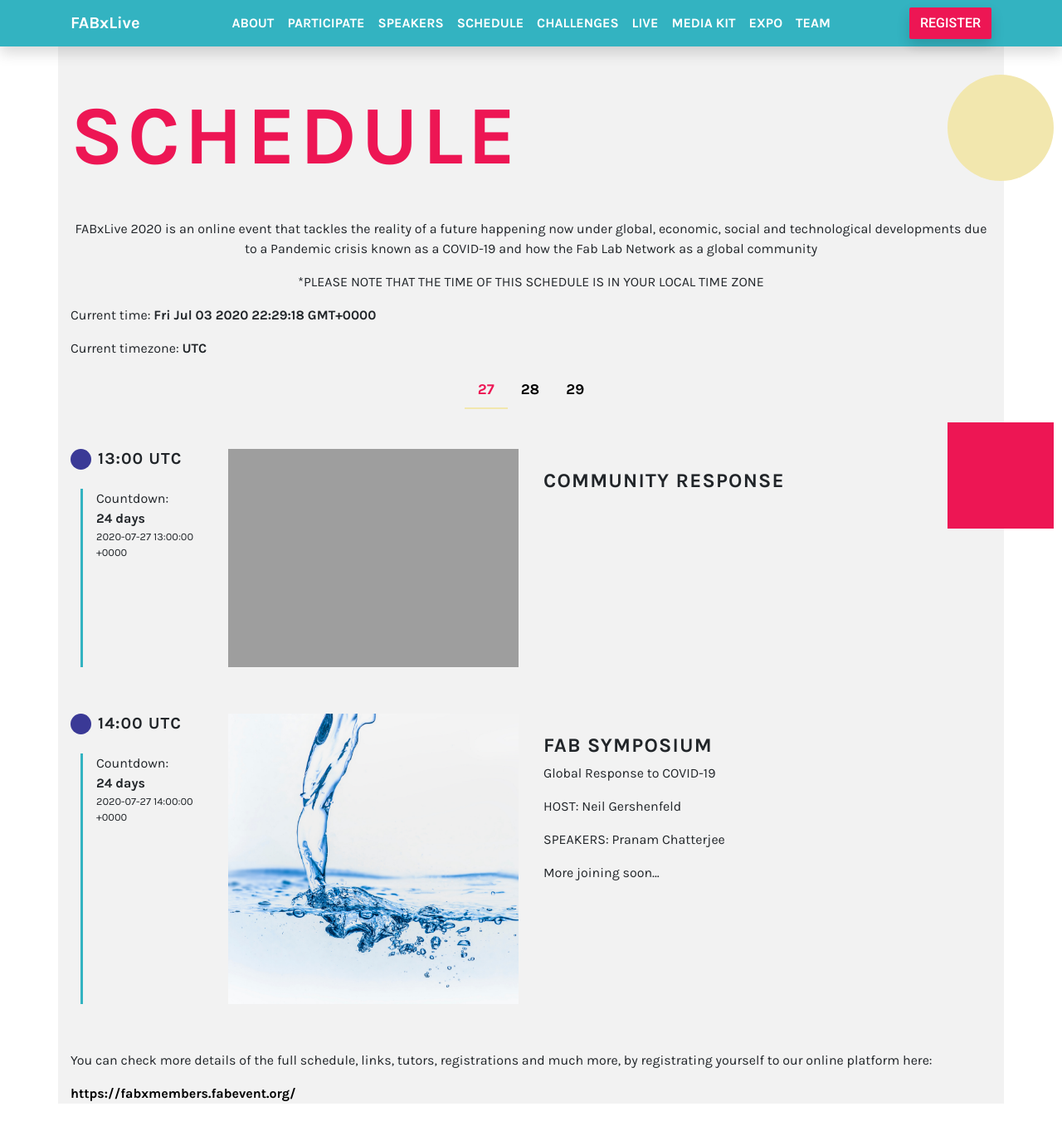
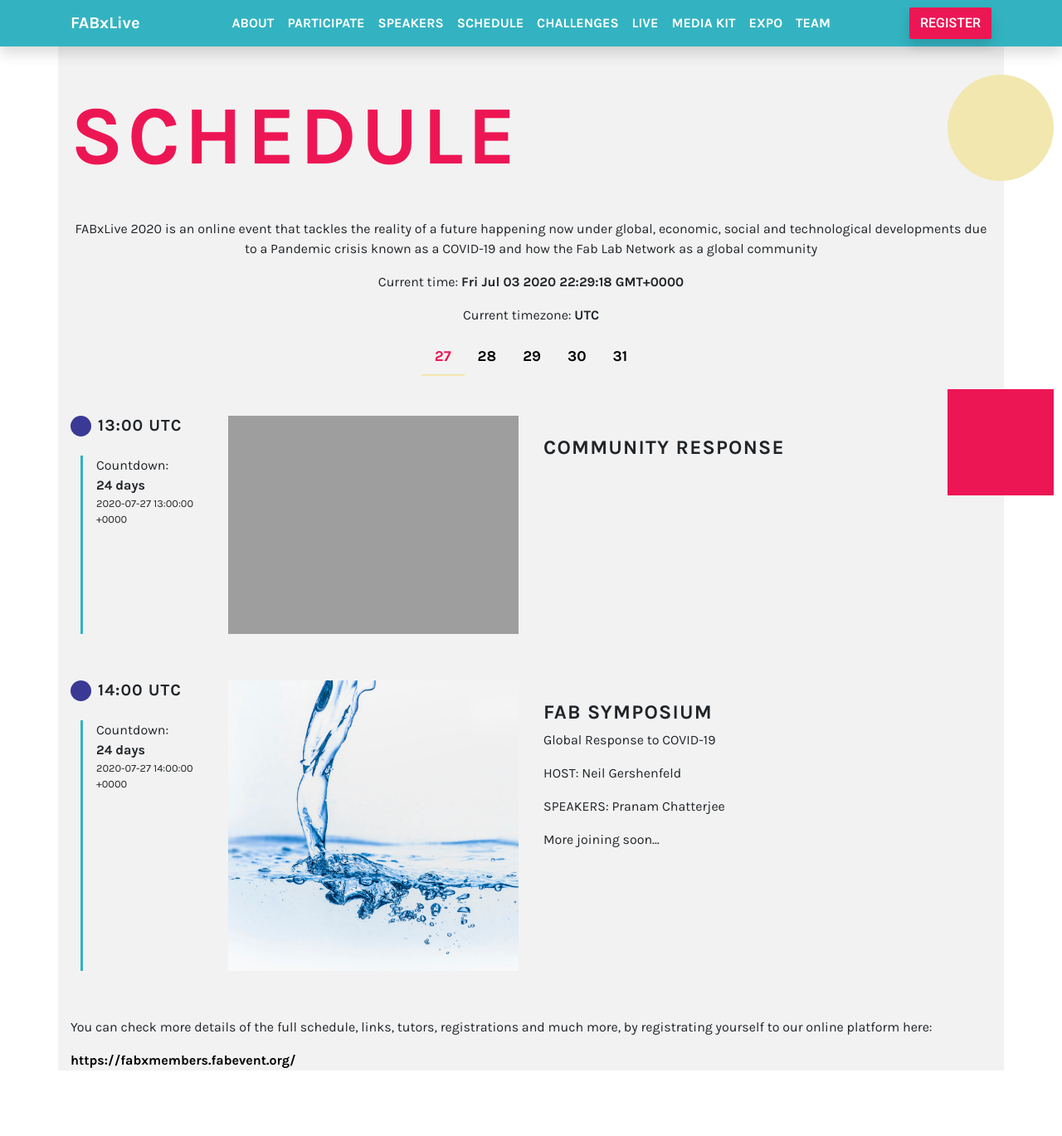
Before and after one commit to fabfoundation/fabxlive2020, a Jekyll site: the page built from schedule.html, in a window 1280 px wide and 1378 px high. Shown: the top 1369 px of the window at 83% size. Built offline with Jekyll 4.4.1, drawn with Linux system fonts in a browser that asks for light colours; nearby versions of some CDN libraries.

Commit message:
Update schedule.html

```diff
--- a/schedule.html
+++ b/schedule.html
@@ -12,11 +12,7 @@ title: Schedule
   FABxLive 2020 is an online event that tackles the reality of a future happening now under global, economic, social and technological developments due to a Pandemic crisis known as a COVID-19 and how the Fab Lab Network as a global community
   </p>
 
-  <p>
-  *PLEASE NOTE THAT THE TIME OF THIS SCHEDULE IS IN YOUR LOCAL TIME ZONE
-  </p>
-
-  <div class="text-left">
+  <div class="text-center">
     <p>Current time: <strong id="current-time"></strong> </p>
     <p>Current timezone: <strong id="current-timezone"></strong> </p>
   </div>
@@ -30,6 +26,12 @@ title: Schedule
     </li>
     <li class="nav-item" role="presentation">
       <a class="nav-link" id="pills-29-tab" data-toggle="pill" href="#pills-29" role="tab" aria-controls="pills-29" aria-selected="false">29</a>
+    </li>
+    <li class="nav-item" role="presentation">
+      <a class="nav-link" id="pills-30-tab" data-toggle="pill" href="#pills-30" role="tab" aria-controls="pills-30" aria-selected="false">30</a>
+    </li>
+    <li class="nav-item" role="presentation">
+      <a class="nav-link" id="pills-31-tab" data-toggle="pill" href="#pills-31" role="tab" aria-controls="pills-31" aria-selected="false">31</a>
     </li>
   </ul>
 
```
